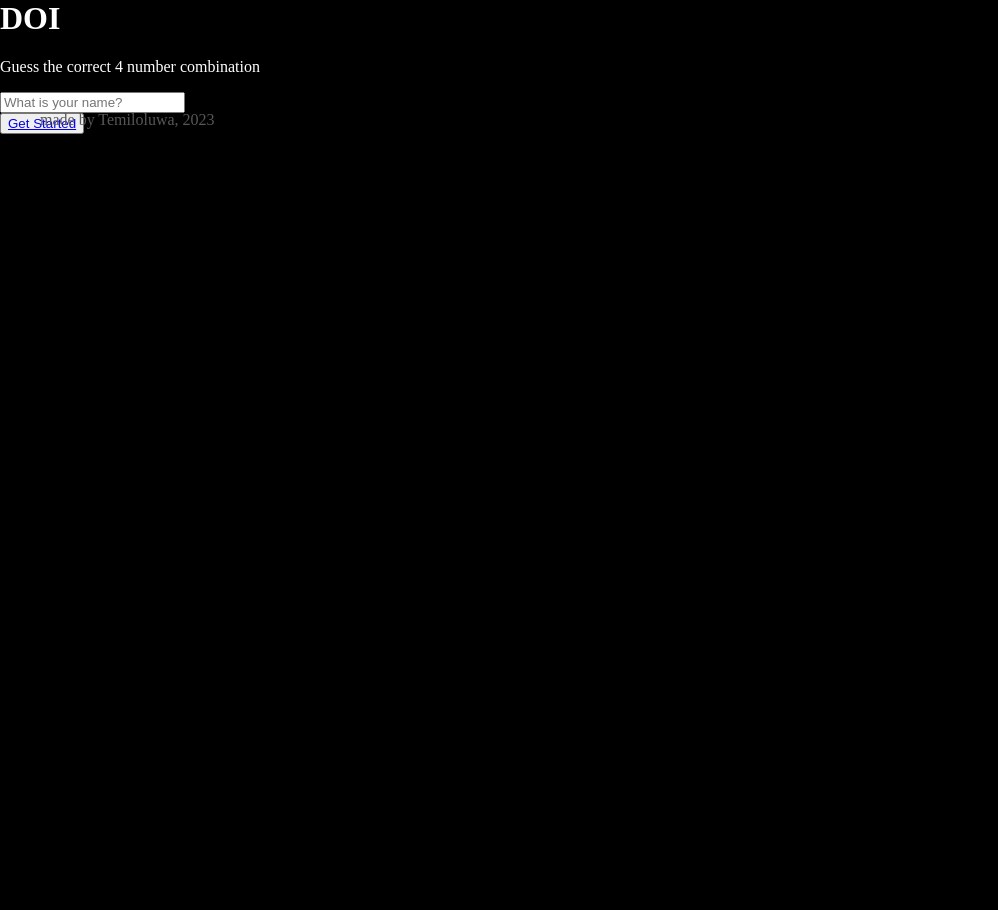
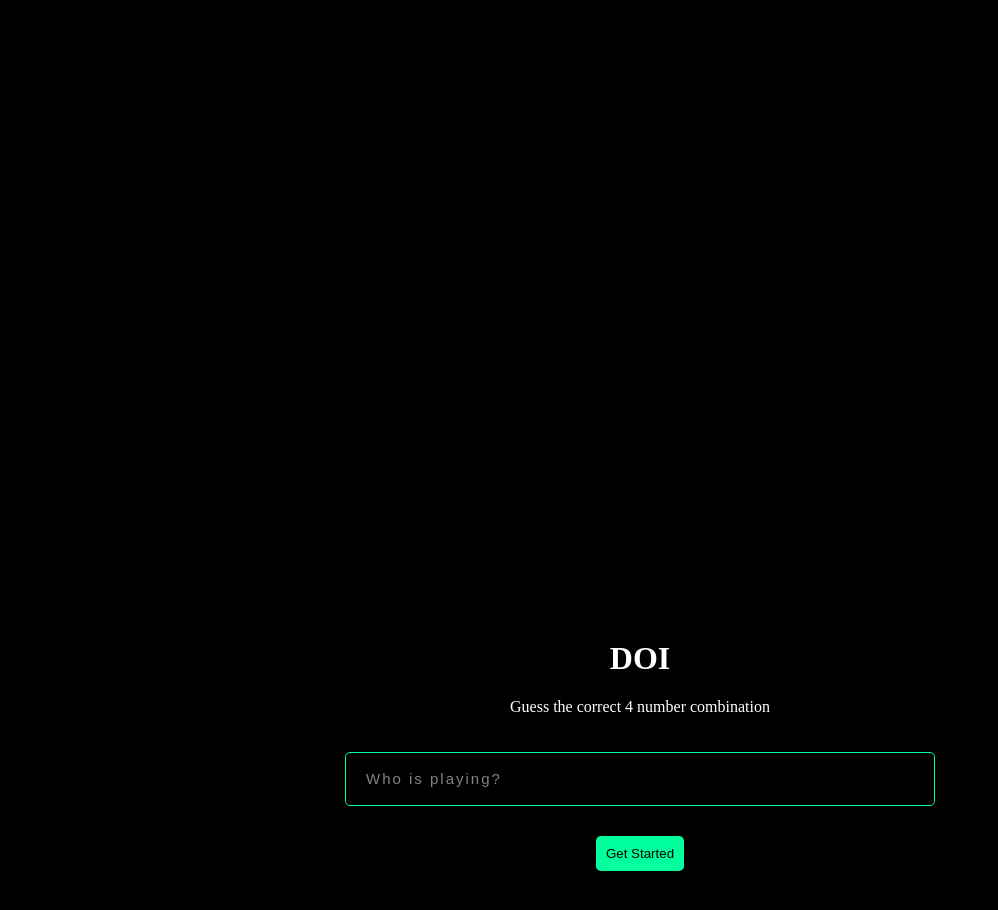
Before and after one commit to Temiloluwaakin/DOI, a React (Create React App) app: page / in a window 1280 px wide. Shown: the top 910 px of the page, without its empty margins (0-998 px from the left). Before the commit the page ends 800 px from the top, so only its background shows below. Built offline with nearby package versions, Linux system fonts and the light colour scheme.

Commit message:
design changes

```diff
--- a/src/components/Homepage.js
+++ b/src/components/Homepage.js
@@ -13,7 +13,11 @@ const Homepage = () => {
     const numbs = [
         { day: 2, numb: '1649' }, { day: 3, numb: '5748' },{ day: 4, numb: '1039' },{ day: 5, numb: '3826' },
         { day: 6, numb: '9023' },{ day: 7, numb: '1736' },{ day: 8, numb: '8372' },{ day: 9, numb: '7241' },
-        { day: 10, numb: '1234' },{ day: 11, numb: '1234' },{ day: 12, numb: '1234' },{ day: 13, numb: '1234' }
+        { day: 10, numb: '0363' },{ day: 11, numb: '9845' },{ day: 12, numb: '1394' },{ day: 13, numb: '0473' },
+        { day: 14, numb: '0482' },{ day: 15, numb: '1732' },{ day: 16, numb: '8573' },{ day: 17, numb: '9203' },
+        { day: 18, numb: '0937' },{ day: 19, numb: '2719' },{ day: 20, numb: '1742' },{ day: 21, numb: '9547' },
+        { day: 22, numb: '5739' },{ day: 23, numb: '3928' },{ day: 24, numb: '0923' },{ day: 25, numb: '1837' },
+        { day: 26, numb: '1039' },{ day: 27, numb: '2910' },{ day: 28, numb: '2834' },{ day: 29, numb: '9845' }
     ]
 
 
@@ -25,6 +29,7 @@ const Homepage = () => {
         if (selectedNumb) {
             setGeneratednumber(selectedNumb.numb);
         }
+        console.log(currentDay)
     }, [numbs]);
 
     //get name from local storage
--- a/src/components/Welcome.js
+++ b/src/components/Welcome.js
@@ -37,7 +37,7 @@ const Welcome = () => {
                     <input
                         type="text"
                         id='name'
-                        placeholder="What is your name?"
+                        placeholder="Who is playing?"
                         required
                         value= {name}
                         onChange={(e) => setName(e.target.value)}
--- a/src/index.css
+++ b/src/index.css
@@ -1,7 +1,7 @@
 body{
   margin: 0px 0px;
   padding: 0px;
-  height: 100%;
+  height: 100vh;
   background: #000;
 }
 h1{
@@ -27,6 +27,43 @@ nav{
   background-color: #00ff9d;
   border-radius: 50%;
   cursor: pointer;
+}
+
+
+.welcome{
+  margin: 50% auto;
+  align-self: center;
+  text-align: center;
+}
+
+.welcome-form button{
+  margin-top: 30px;
+  padding: 10px 10px;
+  background: #00ff9d;
+  color: #000;
+  border: none;
+  border-radius: 5px;
+}
+.welcome-form button a{
+  text-decoration: none;
+  color: inherit;
+}
+.form-group input{
+  background: inherit;
+  margin-top: 20px;
+  color: #fff;
+  border: 1px solid #00ff9d;
+  border-radius: 5px;
+  width: 45%;
+  height: 50px;
+  padding-left: 10px;
+}
+
+.form-group input::placeholder{
+  color: #868181;
+  padding-left: 10px;
+  font-size: 15px;
+  letter-spacing: 2px;
 }
 
 .App{
@@ -111,6 +148,7 @@ footer{
   padding: 8px 13px;
   margin: 12px 9px;
   font-size: 30px;
+  width: 14%;
   color: white;
   background: #464646;
   border-radius: 10px;
@@ -118,7 +156,8 @@ footer{
 }
 
 .keysz{
-  padding: 10px 50px 40px 40px;
+  width: 90%;
+  margin: 0px auto 50px auto;
   display: flex;
   flex-wrap: wrap;
   justify-content: center;
@@ -133,11 +172,12 @@ button:disabled{
 }
 
 .game{
-  padding: 10px 40px;
+  width: 90%;
+  margin: 10px auto;
   display: flex;
   height: 350px;
   flex-wrap: wrap;
-  justify-content: space-between;
+  justify-content: space-evenly;
 }
 .gg{
   padding-bottom: 10px;
```
